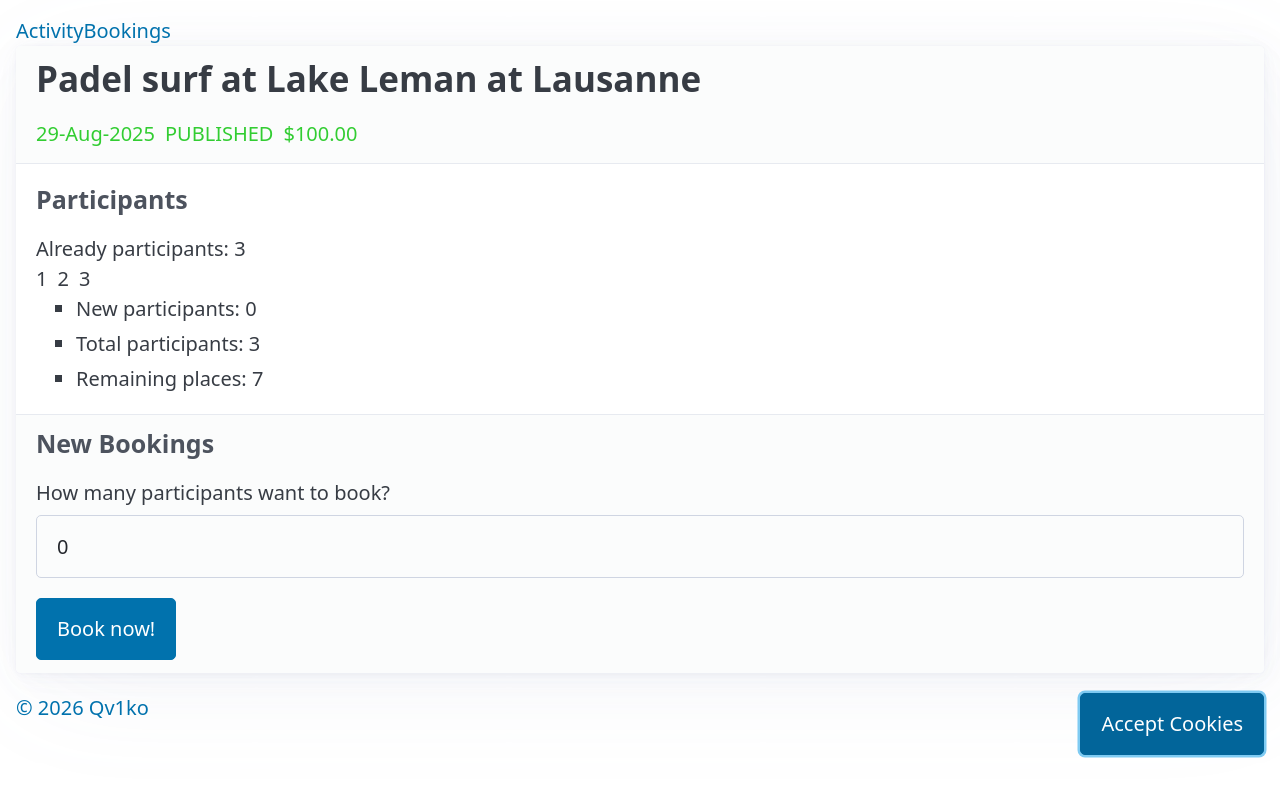
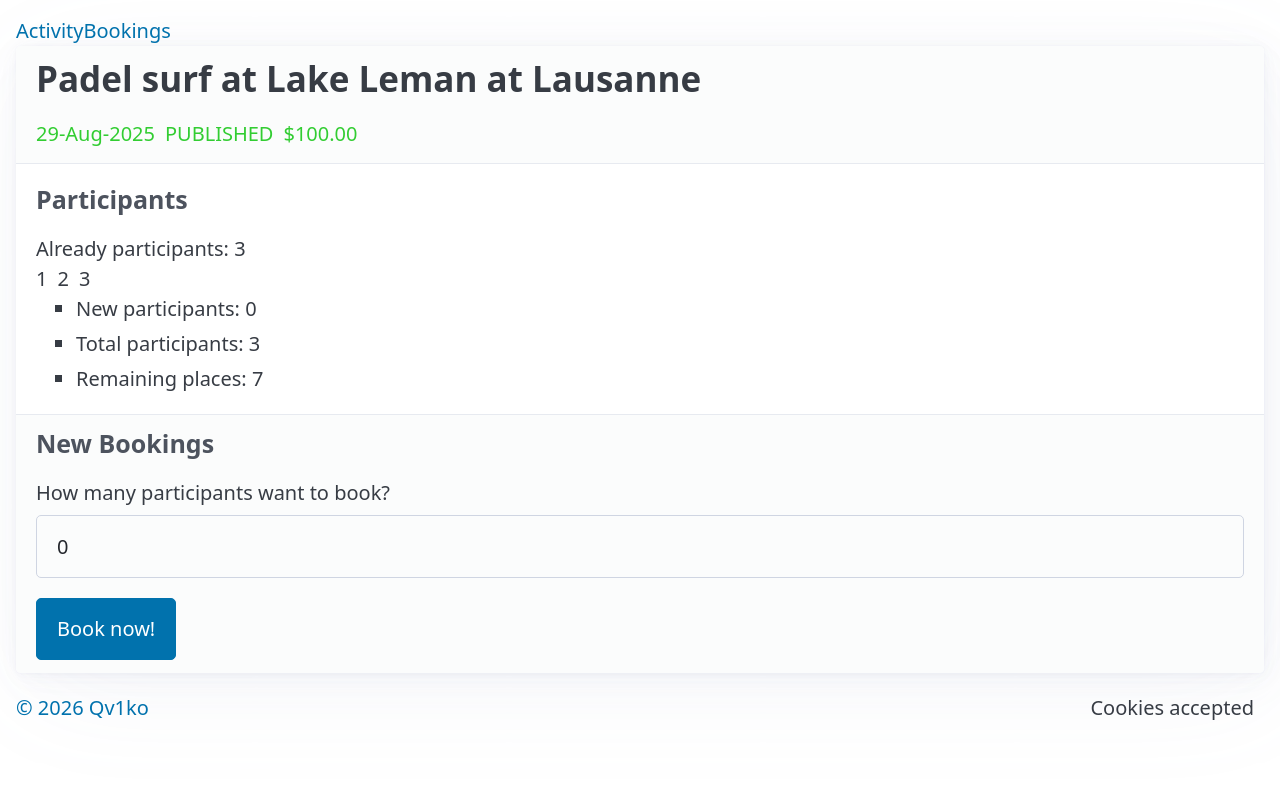
Before and after one commit to Qv1ko/curso-angular-moderno, an Angular app: page / in a window 1280 px wide. Both pictures are taken after a click on the button "Accept Cookies". Shown: the top 796 px of the page. Built offline with nearby package versions, Linux system fonts and the light colour scheme.

Commit message:
feat: implement cookie consent functionality in footer

```diff
--- a/src/app/core/footer/footer.html
+++ b/src/app/core/footer/footer.html
@@ -1,6 +1,10 @@
 <footer>
   <nav>
     <a [href]="author.github" target="_blank">© {{ today | date:'yyyy' }} {{ author.nickname }} </a>
+    @if (cookiesAccepted()) {
+    <span>Cookies accepted</span>
+    } @else {
     <button (click)="onCookiesAccepted()">Accept Cookies</button>
+    }
   </nav>
 </footer>
--- a/src/app/core/footer/footer.ts
+++ b/src/app/core/footer/footer.ts
@@ -1,5 +1,5 @@
 import { DatePipe } from '@angular/common';
-import { Component } from '@angular/core';
+import { Component, signal } from '@angular/core';
 
 @Component({
   selector: 'qv1-footer',
@@ -15,7 +15,9 @@ export class Footer {
 
   today = new Date();
 
+  cookiesAccepted = signal(false);
+
   onCookiesAccepted() {
-    console.info('Cookies accepted');
+    this.cookiesAccepted.set(true);
   }
 }
```
